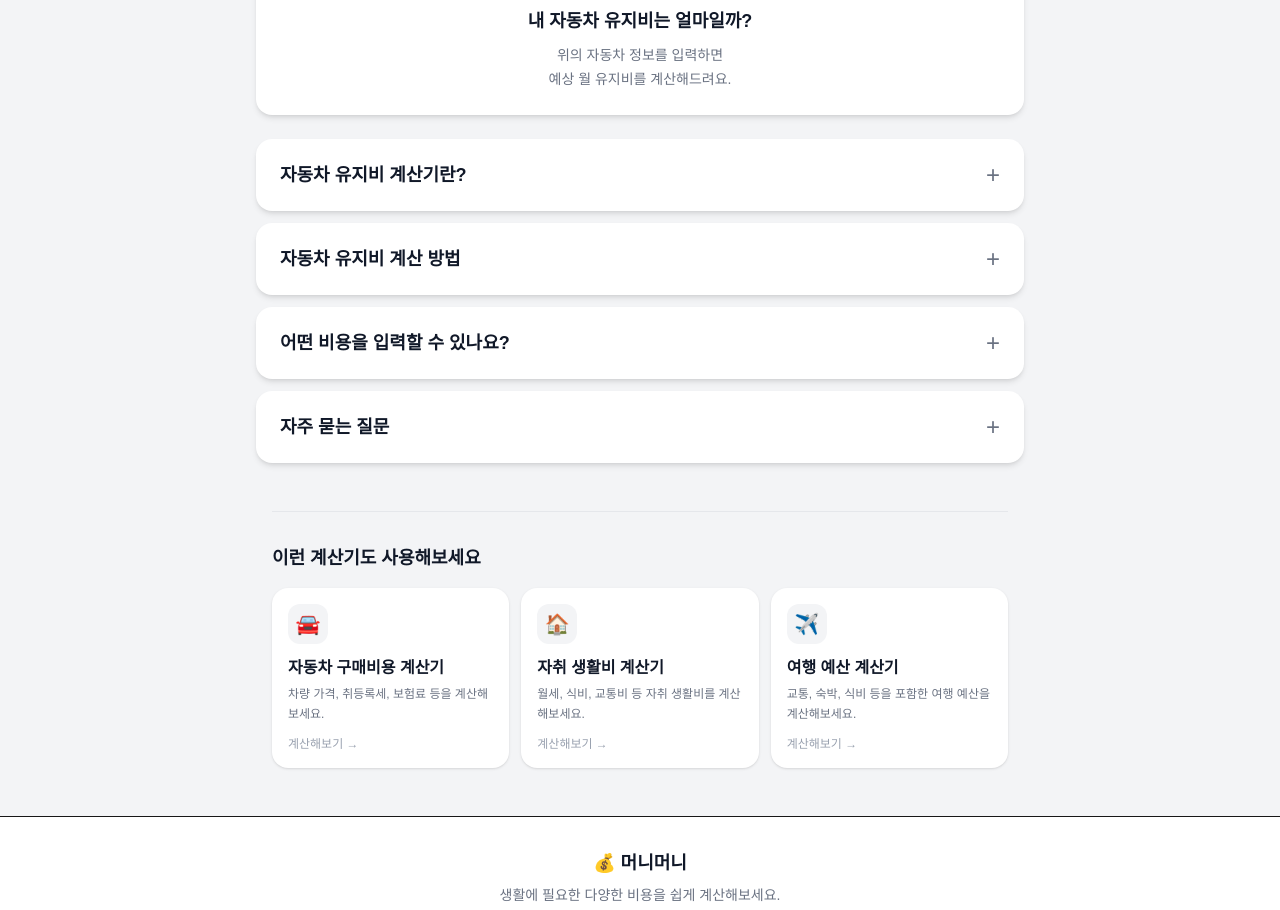
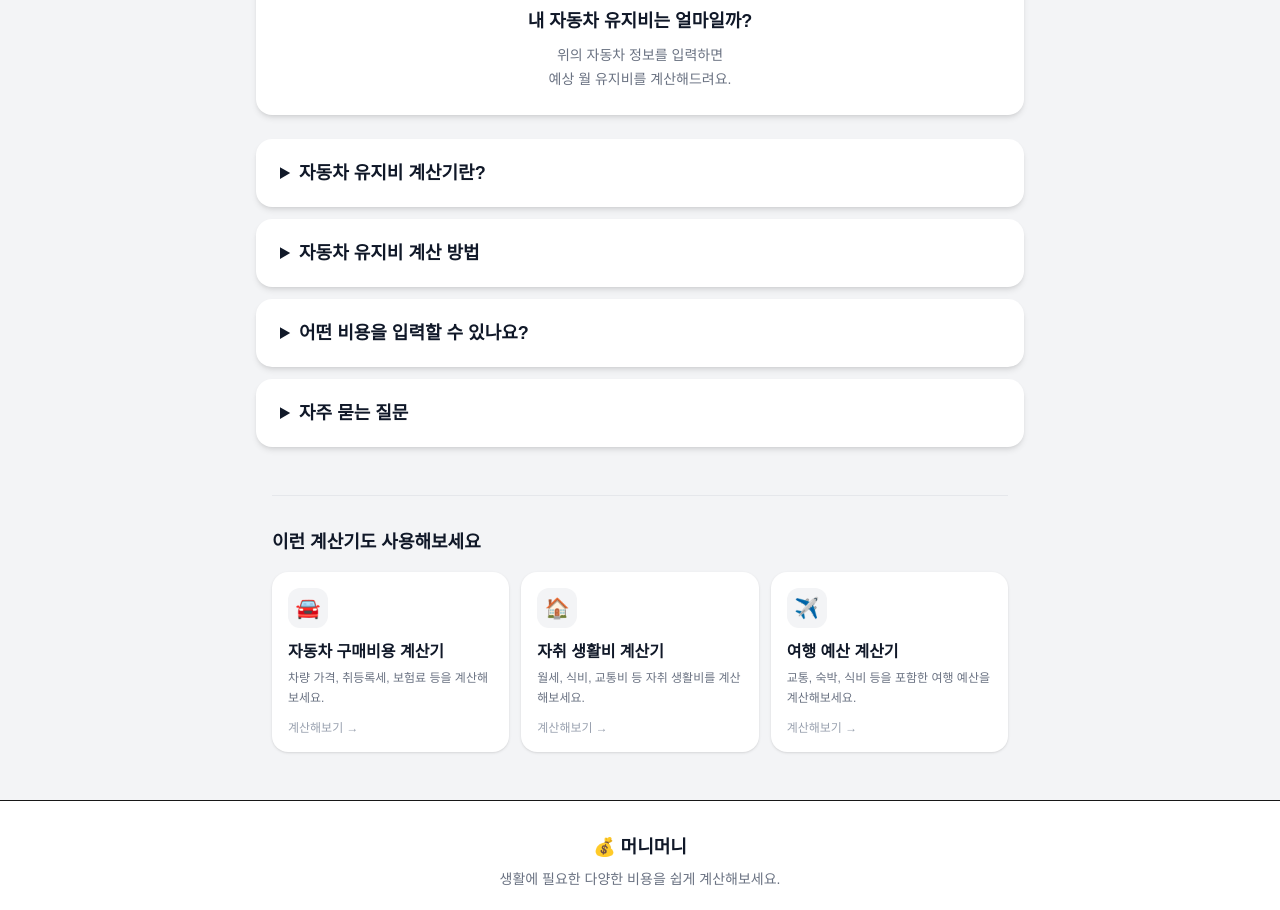
Before and after one commit to DongguriO/living-cost-calculator, a Next.js app: page /car-cost in a window 1280 px wide. Shown: the part 1160-2070 px from the top of the page. Built offline with nearby package versions, Linux system fonts and the light colour scheme.

Commit message:
Improve car cost SEO content

```diff
--- a/app/car-cost/CarCostCalculator.tsx
+++ b/app/car-cost/CarCostCalculator.tsx
@@ -18,7 +18,6 @@ const initialValues = {
 
 export default function CarCostPage() {
   const [values, setValues] = useState(initialValues);
-  const [openSection, setOpenSection] = useState<string | null>(null);
 
   const distance = Number(values.distance || 0);
   const efficiency = Number(values.efficiency || 0);
@@ -376,27 +375,11 @@ return (
 
     {/* SEO 설명 콘텐츠 */}
     <section className="mt-6 space-y-3">
-        {/* 자동차 유지비 계산기란? */}
-        <div className="overflow-hidden rounded-2xl bg-white shadow-md">
-            <button
-            type="button"
-            onClick={() =>
-                setOpenSection(
-                openSection === "about" ? null : "about"
-                )
-            }
-            className="flex w-full items-center justify-between px-6 py-5 text-left"
-            >
-            <h2 className="text-lg font-semibold text-gray-900">
+      <details className="overflow-hidden rounded-2xl bg-white shadow-md">
+        <summary className="cursor-pointer px-6 py-5 text-lg font-semibold text-gray-900">
           자동차 유지비 계산기란?
-            </h2>
+        </summary>
 
-            <span className="ml-4 text-2xl font-light text-gray-500">
-                {openSection === "about" ? "−" : "+"}
-            </span>
-            </button>
-
-            {openSection === "about" && (
         <div className="border-t border-gray-100 px-6 pb-6 pt-5">
           <p className="text-sm leading-7 text-gray-600">
             자동차를 보유하면 연료비뿐만 아니라 자동차 보험료,
@@ -417,30 +400,13 @@ return (
             있습니다.
           </p>
         </div>
-            )}
-        </div>
+      </details>
 
-        {/* 자동차 유지비 계산 방법 */}
-        <div className="overflow-hidden rounded-2xl bg-white shadow-md">
-            <button
-            type="button"
-            onClick={() =>
-                setOpenSection(
-                openSection === "method" ? null : "method"
-                )
-            }
-            className="flex w-full items-center justify-between px-6 py-5 text-left"
-            >
-            <h2 className="text-lg font-semibold text-gray-900">
+      <details className="overflow-hidden rounded-2xl bg-white shadow-md">
+        <summary className="cursor-pointer px-6 py-5 text-lg font-semibold text-gray-900">
           자동차 유지비 계산 방법
-            </h2>
+        </summary>
 
-            <span className="ml-4 text-2xl font-light text-gray-500">
-                {openSection === "method" ? "−" : "+"}
-            </span>
-            </button>
-
-            {openSection === "method" && (
         <div className="border-t border-gray-100 px-6 pb-6 pt-5">
           <p className="text-sm leading-7 text-gray-600">
             월 연료비는 월 주행거리를 연비로 나눈 뒤 연료 가격을
@@ -486,30 +452,13 @@ return (
             비용은 연간 유지비를 365일로 나누어 계산합니다.
           </p>
         </div>
-            )}
-        </div>
+      </details>
 
-        {/* 어떤 비용을 입력할 수 있나요? */}
-        <div className="overflow-hidden rounded-2xl bg-white shadow-md">
-            <button
-            type="button"
-            onClick={() =>
-                setOpenSection(
-                openSection === "costs" ? null : "costs"
-                )
-            }
-            className="flex w-full items-center justify-between px-6 py-5 text-left"
-            >
-            <h2 className="text-lg font-semibold text-gray-900">
+      <details className="overflow-hidden rounded-2xl bg-white shadow-md">
+        <summary className="cursor-pointer px-6 py-5 text-lg font-semibold text-gray-900">
           어떤 비용을 입력할 수 있나요?
-            </h2>
+        </summary>
 
-            <span className="ml-4 text-2xl font-light text-gray-500">
-                {openSection === "costs" ? "−" : "+"}
-            </span>
-            </button>
-
-            {openSection === "costs" && (
         <div className="border-t border-gray-100 px-6 pb-6 pt-5">
           <p className="text-sm leading-7 text-gray-600">
             자동차의 월 주행거리, 연비, 연료 가격을 입력할 수
@@ -528,37 +477,19 @@ return (
             입력한 비용을 기준으로 계산됩니다.
           </p>
         </div>
-            )}
-        </div>
+      </details>
 
-        {/* 자주 묻는 질문 */}
-        <div className="overflow-hidden rounded-2xl bg-white shadow-md">
-            <button
-            type="button"
-            onClick={() =>
-                setOpenSection(
-                openSection === "faq" ? null : "faq"
-                )
-            }
-            className="flex w-full items-center justify-between px-6 py-5 text-left"
-            >
-            <h2 className="text-lg font-semibold text-gray-900">
+      <details className="overflow-hidden rounded-2xl bg-white shadow-md">
+        <summary className="cursor-pointer px-6 py-5 text-lg font-semibold text-gray-900">
           자주 묻는 질문
-            </h2>
+        </summary>
 
-            <span className="ml-4 text-2xl font-light text-gray-500">
-                {openSection === "faq" ? "−" : "+"}
-            </span>
-            </button>
-
-            {openSection === "faq" && (
         <div className="border-t border-gray-100 px-6 pb-6 pt-5">
           <div className="space-y-5">
             <div>
               <h3 className="font-semibold text-gray-900">
                 Q. 자동차 유지비에는 어떤 비용이 포함되나요?
               </h3>
-
               <p className="mt-2 text-sm leading-7 text-gray-600">
                 연료비, 자동차 보험료, 자동차세, 주차비, 통행료,
                 정비비를 입력해서 계산할 수 있습니다.
@@ -569,7 +500,6 @@ return (
               <h3 className="font-semibold text-gray-900">
                 Q. 연간 보험료와 자동차세는 어떻게 계산되나요?
               </h3>
-
               <p className="mt-2 text-sm leading-7 text-gray-600">
                 입력한 연간 보험료와 자동차세를 각각 12개월로
                 나누어 월 유지비에 반영합니다.
@@ -580,7 +510,6 @@ return (
               <h3 className="font-semibold text-gray-900">
                 Q. 연비에 소수점을 입력할 수 있나요?
               </h3>
-
               <p className="mt-2 text-sm leading-7 text-gray-600">
                 네. 연비와 월 주행거리는 소수점을 입력할 수
                 있습니다. 예를 들어 12.5km/L와 같은 값을
@@ -592,7 +521,6 @@ return (
               <h3 className="font-semibold text-gray-900">
                 Q. 모든 비용을 입력해야 하나요?
               </h3>
-
               <p className="mt-2 text-sm leading-7 text-gray-600">
                 아니요. 알고 있는 비용만 입력해도 됩니다.
                 입력하지 않은 항목은 0원으로 계산됩니다.
@@ -603,7 +531,6 @@ return (
               <h3 className="font-semibold text-gray-900">
                 Q. 자동차 할부금도 포함되나요?
               </h3>
-
               <p className="mt-2 text-sm leading-7 text-gray-600">
                 현재 계산기에는 자동차 할부금 항목이 포함되어
                 있지 않습니다. 할부금이 있다면 기타 비용 등을
@@ -612,8 +539,7 @@ return (
             </div>
           </div>
         </div>
-            )}
-        </div>
+      </details>
     </section>
   </CalculatorLayout>
 );
```
Lines whose indentation alone changed are shown as unchanged.
